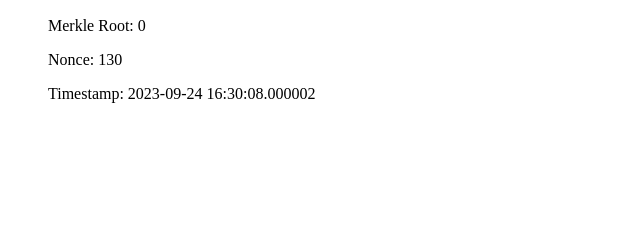
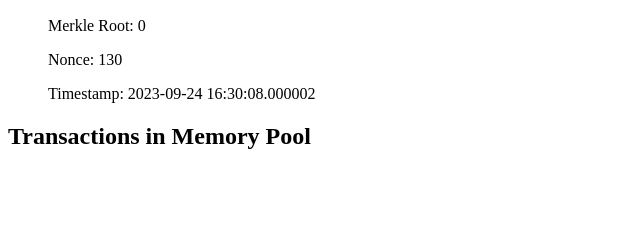
Before and after one commit to Mercurial5/Blockchain, a Flask app: page / in a window 1280 px wide. Shown: the part 360-600 px from the top of the page, without its empty margins (0-640 px from the left). Run offline with Flask 3, Linux system fonts and the light colour scheme.

Commit message:
Update index.html

```diff
--- a/src/templates/index.html
+++ b/src/templates/index.html
@@ -31,5 +31,15 @@
         </li>
         {% endfor %}
     </ul>
+    <h2>Transactions in Memory Pool</h2>
+    <ul>
+        {% for transaction in mem_pool%}
+        <li>
+            <p>Sender: {{ transaction.sender }}</p>
+            <p>Receiver: {{ transaction.receiver }}</p>
+            <p>Amount: {{ transaction.amount }}</p>
+        </li>
+        {% endfor %}
+    </ul>
 </body>
 </html>
```
